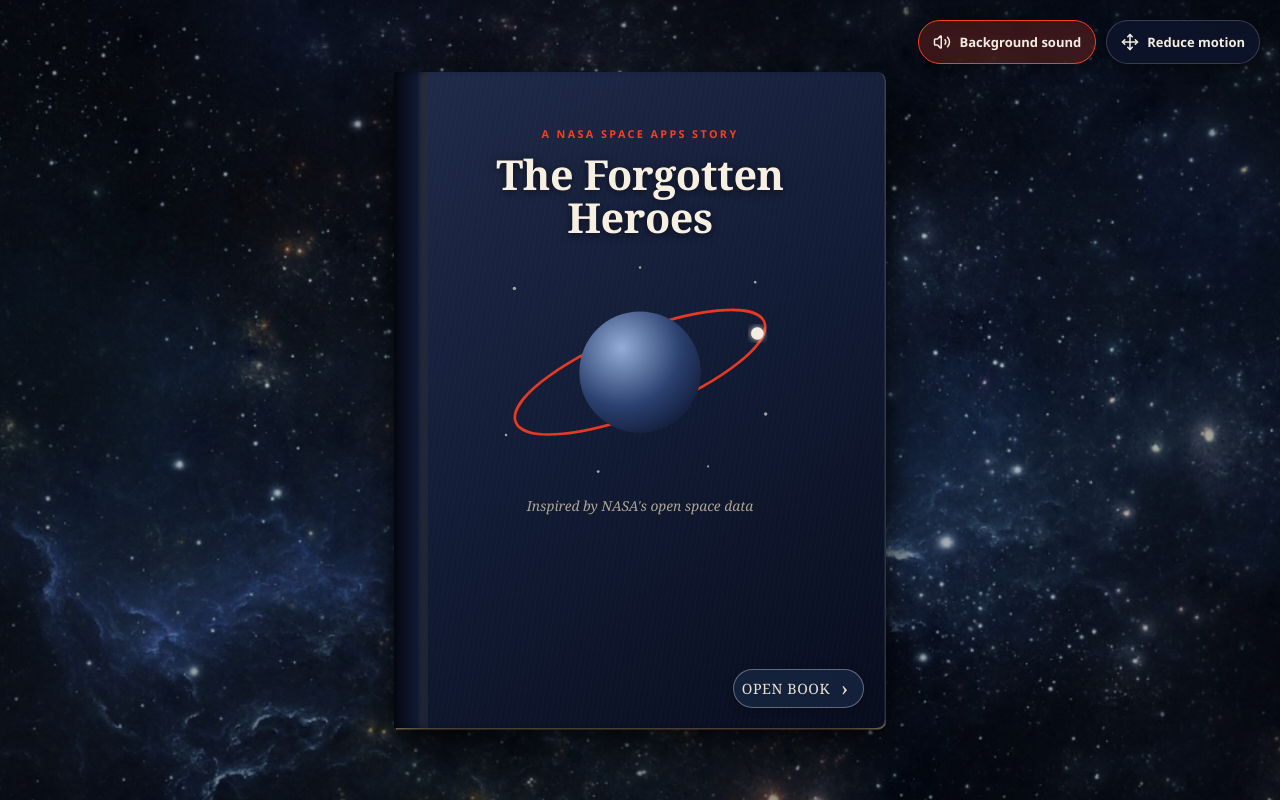
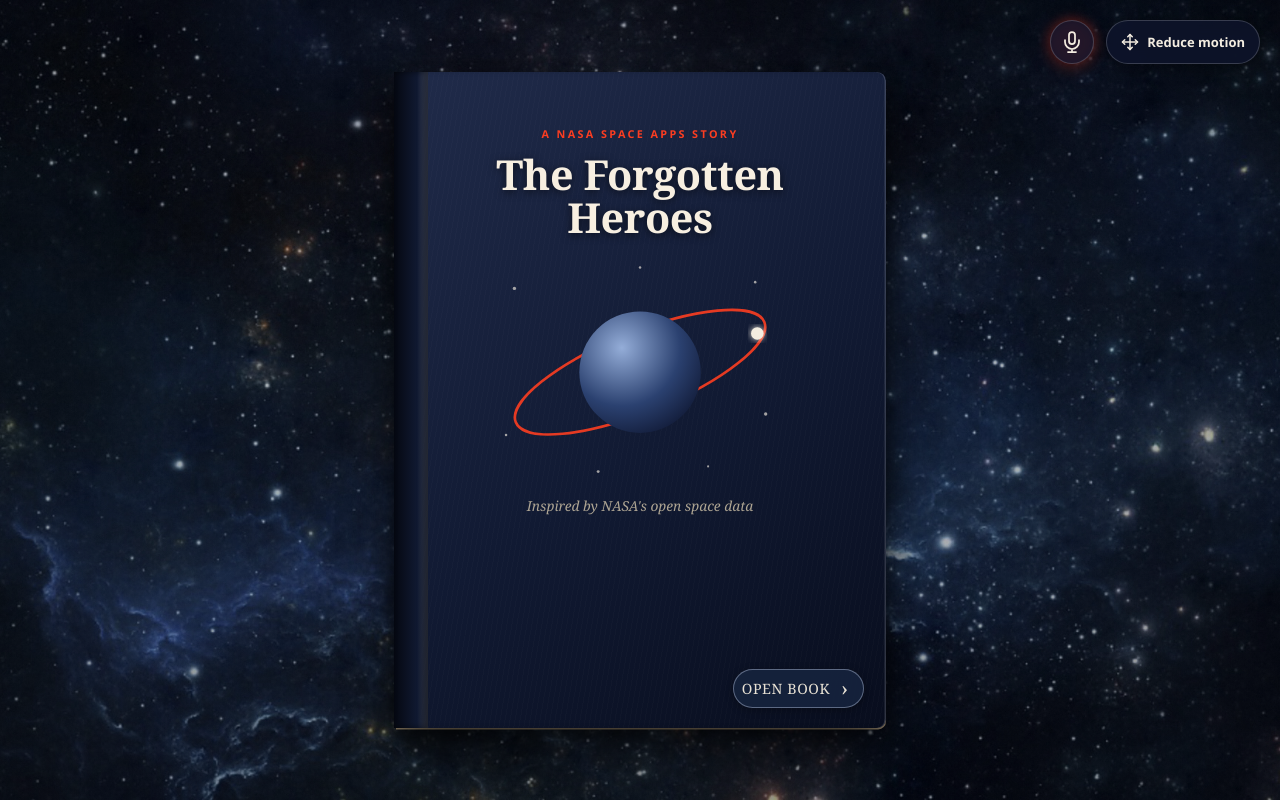
Before and after one commit to trisha369633/the-forgotten-heros, a React (Vite) app: page / in a window 1280 px wide. Built offline with nearby package versions, Linux system fonts and the light colour scheme.

Commit message:
Final commit

```diff
--- a/src/components/StoryBook.css
+++ b/src/components/StoryBook.css
@@ -26,7 +26,7 @@
   right: 20px;
   display: flex;
   align-items: center;
-  gap: 10px;
+  gap: 12px;
 }
 
 .sound-control {
@@ -35,22 +35,22 @@
 }
 
 .music-toggle {
-  display: inline-flex;
+  display: inline-grid;
+  width: 44px;
+  height: 44px;
+  min-width: 44px;
   min-height: 44px;
-  align-items: center;
-  justify-content: center;
-  gap: 8px;
-  padding: 0 14px;
+  place-items: center;
+  padding: 0;
   color: #f3ece0;
   border: 1px solid rgba(255, 255, 255, 0.18);
-  border-radius: 999px;
-  background: rgba(14, 21, 44, 0.65);
+  border-radius: 50%;
+  background: rgba(14, 21, 44, 0.8);
   backdrop-filter: blur(8px);
-  box-shadow: 0 4px 16px rgba(0, 0, 0, 0.4);
+  box-shadow: 0 4px 16px rgba(0, 0, 0, 0.35);
   cursor: pointer;
-  font-size: 13px;
-  font-weight: 600;
-  transition: transform 180ms ease, opacity 180ms ease, background 180ms ease, border-color 180ms ease;
+  transition: transform 150ms ease, opacity 150ms ease, filter 150ms ease;
+  outline: none;
   -webkit-tap-highlight-color: transparent;
 }
 
@@ -64,14 +64,16 @@
 
 .music-toggle[aria-pressed='true'] {
   opacity: 1;
-  background: rgba(252, 61, 33, 0.2);
-  border-color: #fc3d21;
+  filter: drop-shadow(0 0 6px rgba(252, 61, 33, 0.55));
 }
 
 .music-toggle:hover {
-  transform: translateY(-1px);
-  opacity: 1;
-  border-color: #d6b77d;
+  transform: scale(1.06);
+}
+
+.music-toggle:focus-visible {
+  outline: 2px solid #d6b77d;
+  outline-offset: 3px;
 }
 
 .motion-toggle {
@@ -1360,17 +1362,10 @@
   .storybook-controls {
     top: 12px;
     right: 12px;
-    gap: 8px;
+    gap: 12px;
   }
 
   .motion-toggle {
-    min-height: 40px;
-    gap: 6px;
-    padding: 0 10px;
-    font-size: 11px;
-  }
-
-  .music-toggle {
     min-height: 40px;
     gap: 6px;
     padding: 0 10px;
@@ -1704,7 +1699,19 @@
   }
 }
 
+@media (prefers-reduced-motion: reduce) {
+  .music-toggle:hover {
+    transform: none;
+  }
+}
+
 @media (max-width: 699px) {
+  .storybook-shell {
+    overflow-x: hidden;
+    overflow-y: auto;
+    padding-top: 68px;
+  }
+
   .back-cover {
     left: 0;
     width: 100%;
--- a/src/components/StoryBook.jsx
+++ b/src/components/StoryBook.jsx
@@ -1,5 +1,5 @@
 import { useCallback, useEffect, useLayoutEffect, useRef, useState } from 'react'
-import { Mic, Move, Volume2, VolumeX } from 'lucide-react'
+import { Mic, Move } from 'lucide-react'
 import { createPortal } from 'react-dom'
 import { useNavigate } from 'react-router-dom'
 import gsap from 'gsap'
@@ -192,11 +192,25 @@ function BackgroundMusic({ isModalOpen }) {
         type="button"
         onClick={toggleMusic}
         aria-pressed={enabled}
-        aria-label={enabled ? 'Mute background sound' : 'Play background sound'}
-        title={message || (enabled ? 'Mute background sound' : 'Play background sound')}
+        aria-label={enabled ? 'Turn background sound off' : 'Turn background sound on'}
+        aria-description={message || undefined}
+        title={enabled ? 'Turn background sound off' : 'Turn background sound on'}
       >
-        {enabled ? <Volume2 size={18} aria-hidden="true" /> : <VolumeX size={18} aria-hidden="true" />}
-        <span>Background sound</span>
+        <svg
+          viewBox="0 0 24 24"
+          width="24"
+          height="24"
+          fill="none"
+          stroke="currentColor"
+          strokeWidth="1.75"
+          strokeLinecap="round"
+          strokeLinejoin="round"
+          aria-hidden="true"
+        >
+          <rect x="9" y="2" width="6" height="12" rx="3" />
+          <path d="M5 10v2a7 7 0 0 0 14 0v-2M12 19v3m-4 0h8" />
+          {!enabled && <path d="m4 4 16 16" />}
+        </svg>
       </button>
     </div>
   )
```
Also changed, not shown: 1 other file (tests, documents, lock files or other folders).
